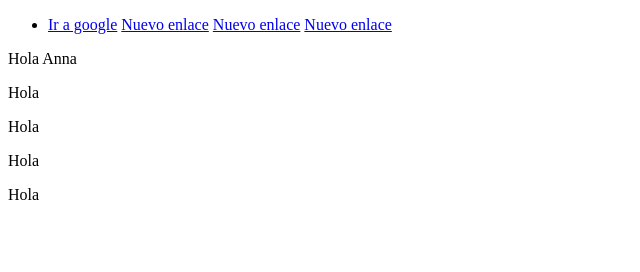
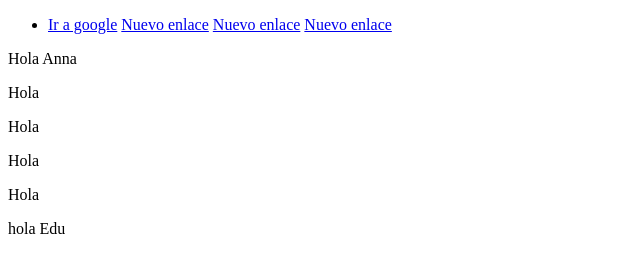
Before and after one commit to Eduardo9807/Pagina-cine-Frontend, a plain HTML site: page HTML/index.html in a window 1280 px wide. Shown: the full height of the page, 0-640 px from the left. Drawn offline with Linux system fonts and the light colour scheme.

Commit message:
cambio 2

```diff
--- a/HTML/index.html
+++ b/HTML/index.html
@@ -23,6 +23,7 @@
     <p>Hola</p>
     <p>Hola</p><p>Hola</p>
     <p>Hola</p>
+    <p>hola Edu</p>
 
 </body>
 </html>
```
